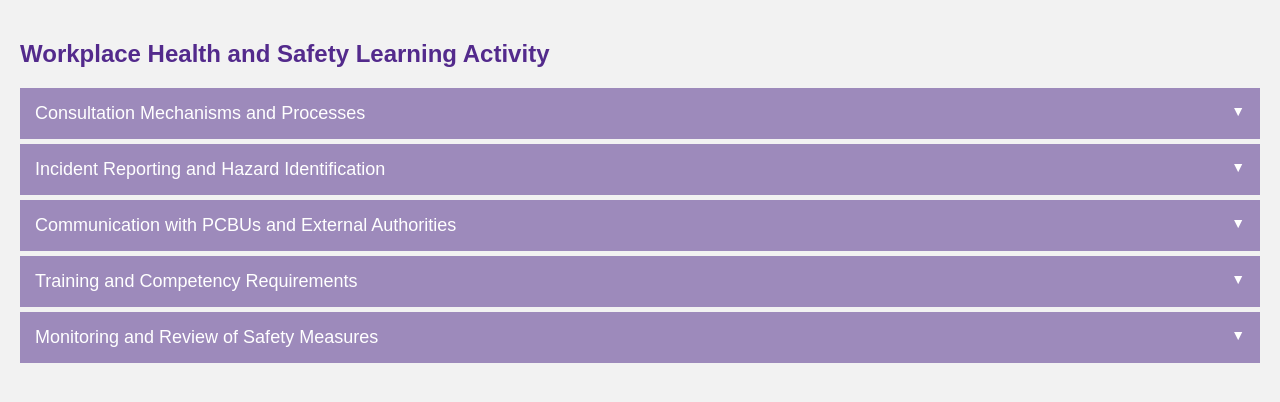
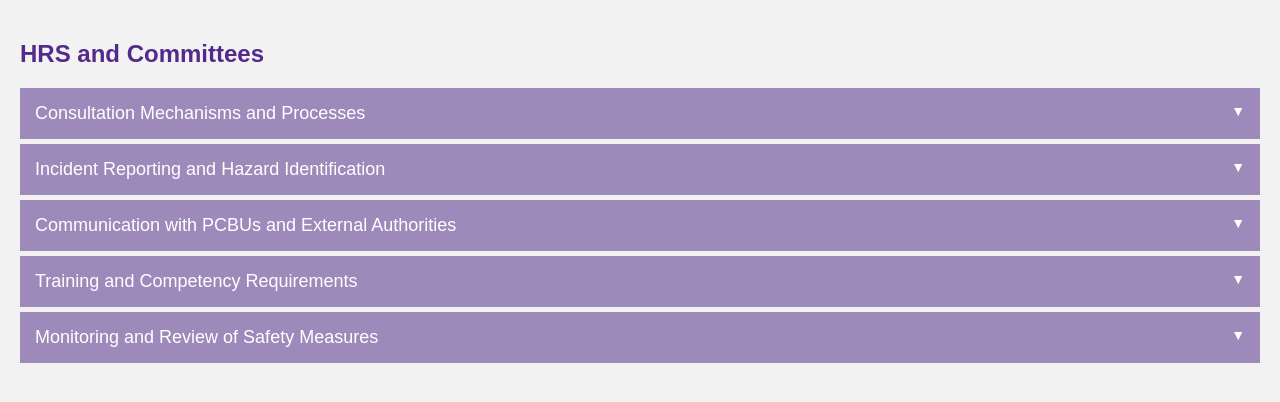
Before and after one commit to DapaLMS1/HRS-representatives, a plain HTML site: page index.html in a window 1280 px wide. Drawn offline with Linux system fonts and the light colour scheme.

Commit message:
Update index.html

```diff
--- a/index.html
+++ b/index.html
@@ -49,7 +49,7 @@
 </head>
 <body>
 
-<h2>Workplace Health and Safety Learning Activity</h2>
+<h2>HRS and Committees</h2>
 
 <button class="accordion">Consultation Mechanisms and Processes</button>
 <div class="panel">
```
